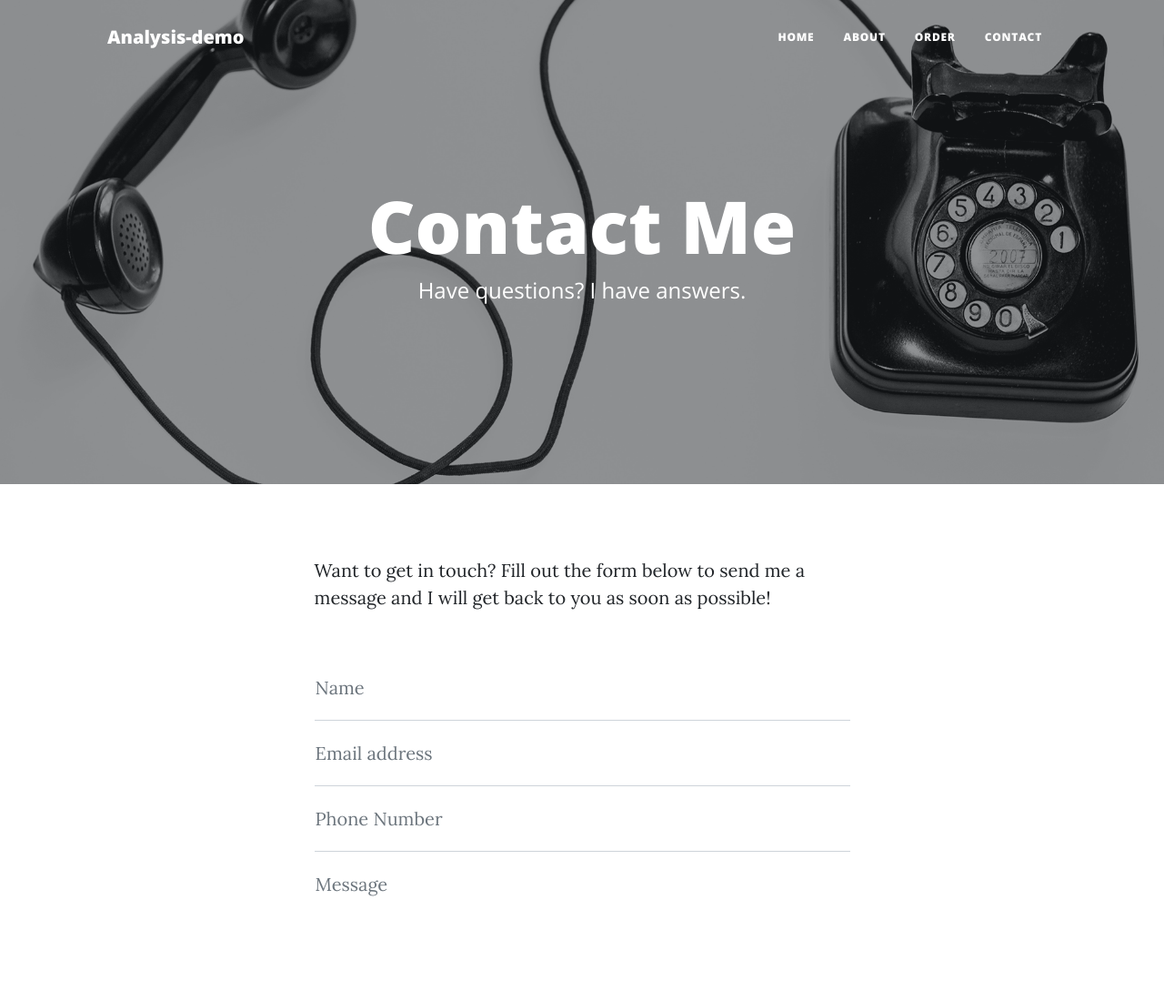
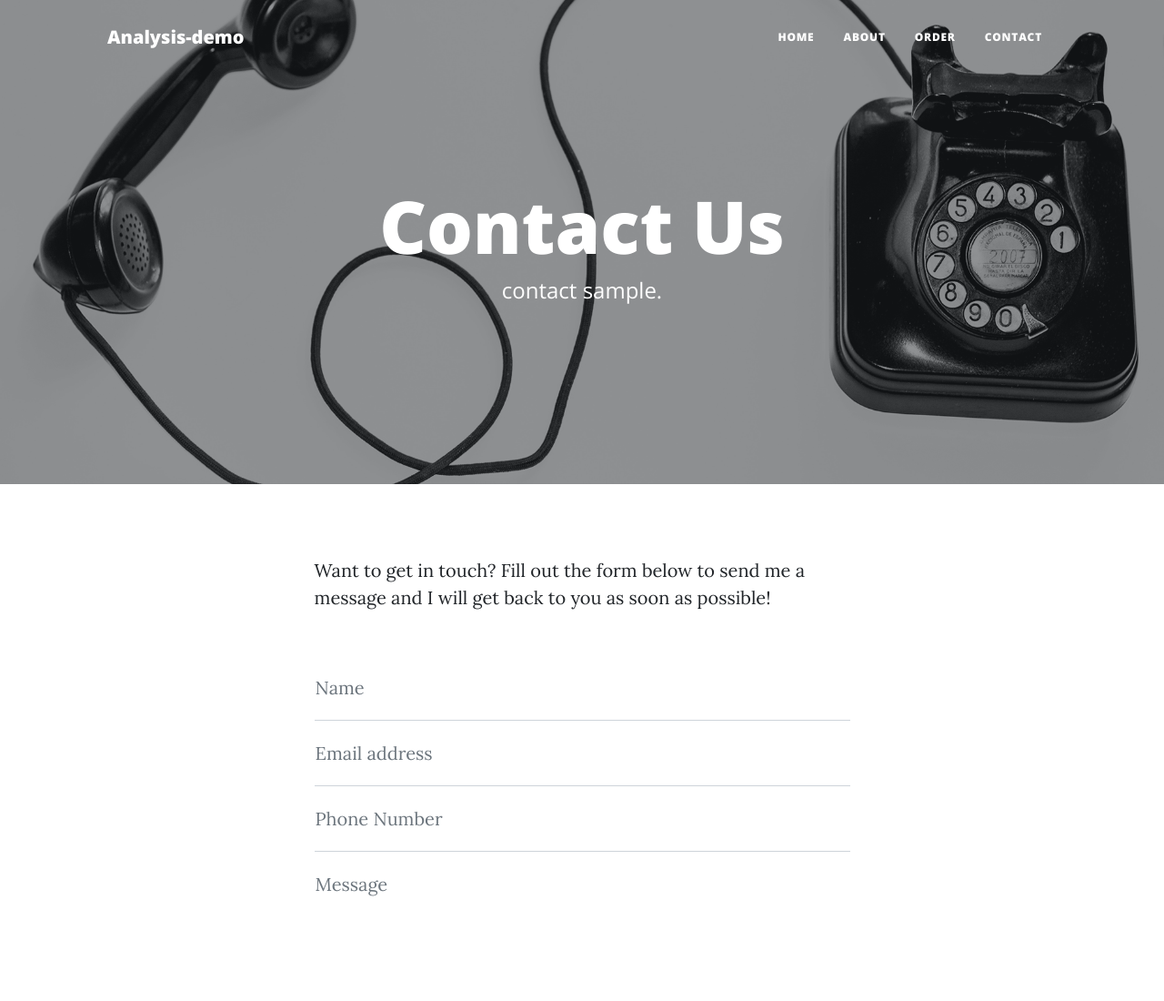
Before and after one commit to intpark91/motor-analysis, a plain HTML site: page contact.html in a window 1280 px wide. Shown: the top 1100 px of the page at 91% size. Drawn offline with nearby package versions, Linux system fonts and the light colour scheme.

Commit message:
Update contact.html

```diff
--- a/contact.html
+++ b/contact.html
@@ -40,8 +40,8 @@
                 <div class="row gx-4 gx-lg-5 justify-content-center">
                     <div class="col-md-10 col-lg-8 col-xl-7">
                         <div class="page-heading">
-                            <h1>Contact Me</h1>
-                            <span class="subheading">Have questions? I have answers.</span>
+                            <h1>Contact Us</h1>
+                            <span class="subheading">contact sample.</span>
                         </div>
                     </div>
                 </div>
```
